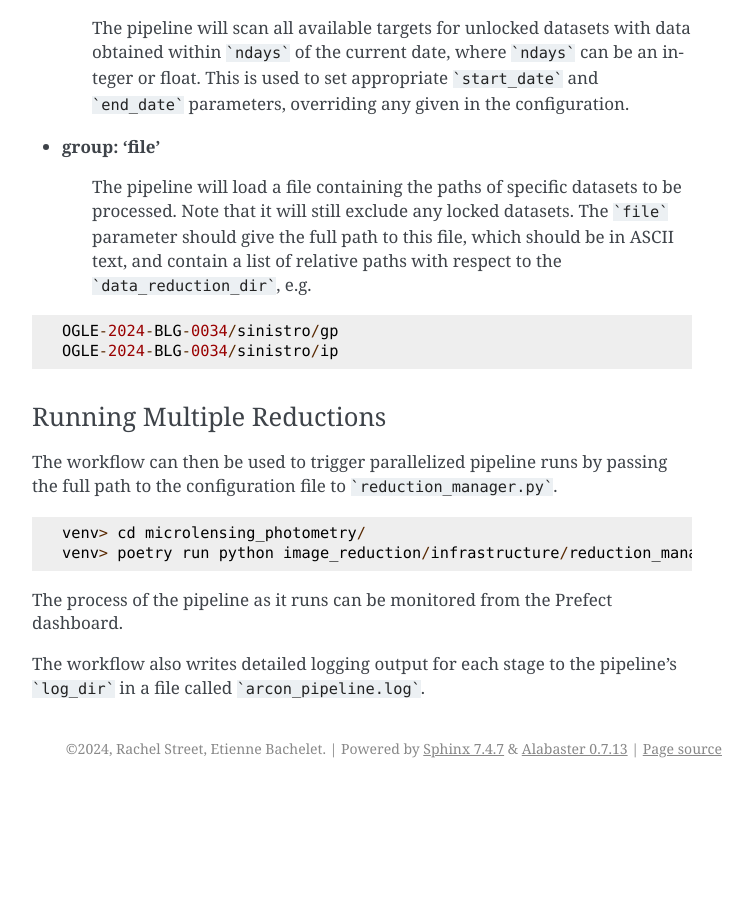
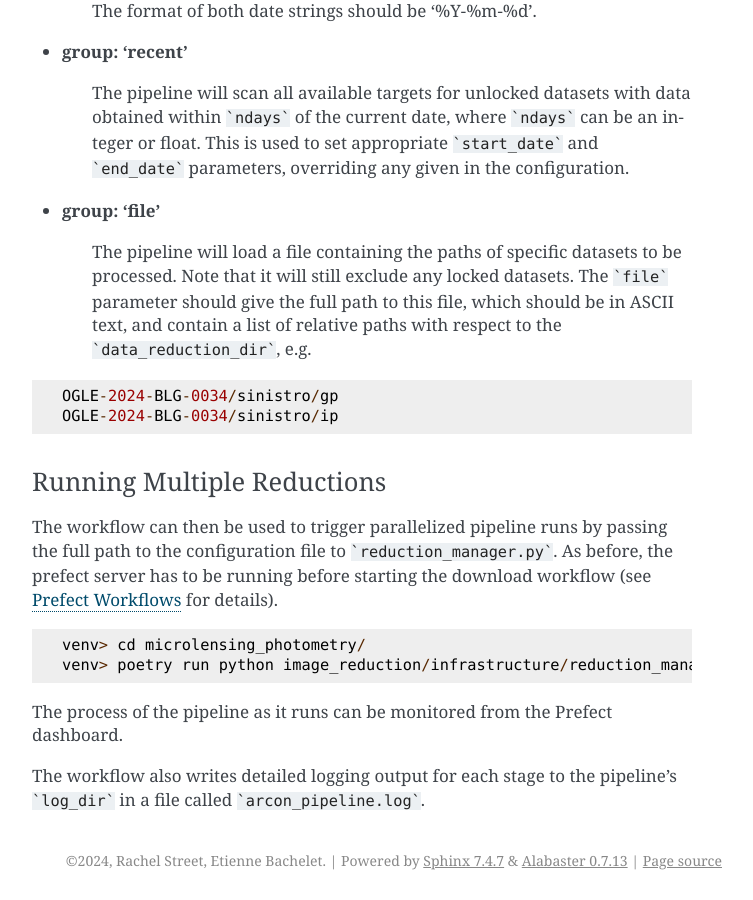
Before and after one commit to LCOGT/microlensing_photometry, a Sphinx documentation site: the page built from docs/source/image_reduction/index.rst, in a window 1280 px wide and 900 px high, scrolled down 3096 px. Shown: the whole window, without its empty margins (388-1141 px from the left). Built offline with Sphinx 7.4.7, drawn with Linux system fonts in a browser that asks for light colours; before the commit the page ends 3884 px from its top, so only the background shows below that; some of the changed text lies outside the part shown.

````diff
--- a/docs/source/data_management/index.rst
+++ b/docs/source/data_management/index.rst
@@ -194,6 +194,9 @@ can be found in :doc:`Image Reduction Workflows <../image_reduction/index>`).
 Running the Data Download Workflow
 ==================================
 
+Note that the prefect server has to be running before starting the download
+workflow (see :doc:`Prefect Workflows <../prefect/index>` for details).
+
 The ```data_download.py`` pipeline can be run from the commandline
 by giving the full path to the configuration file as the first argument:
 
--- a/docs/source/image_reduction/index.rst
+++ b/docs/source/image_reduction/index.rst
@@ -58,6 +58,9 @@ Running the Reduction
 With the configuration file in place, the dataset can be reduced by
 passing the full path to the configuration file to the ```aperture_pipeline.py```
 workflow.
+
+Note that the prefect server has to be running before starting the download
+workflow (see :doc:`Prefect Workflows <../prefect/index>` for details).
 
 .. code-block:: python
 
@@ -178,6 +181,9 @@ Running Multiple Reductions
 The workflow can then be used to trigger parallelized pipeline runs by
 passing the full path to the configuration file to
 ```reduction_manager.py```.
+As before, the prefect server has to be running before starting the download
+workflow (see :doc:`Prefect Workflows <../prefect/index>` for details).
+
 
 .. code-block:: python
 
--- a/docs/source/index.rst
+++ b/docs/source/index.rst
@@ -15,6 +15,7 @@ LCO Microlensing Photometry Documentation
   data_structure/index
   data_management/index
   image_reduction/index
+  troubleshooting/index
 
 Introduction
 ------------
````
Also changed, not shown: docs/source/troubleshooting/index.rst (added, +28 -0 lines), 1 other file.
